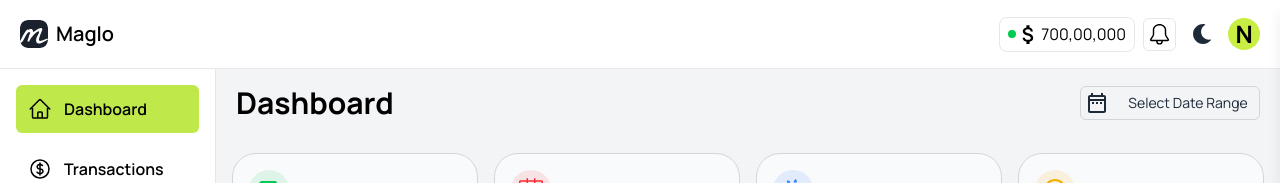
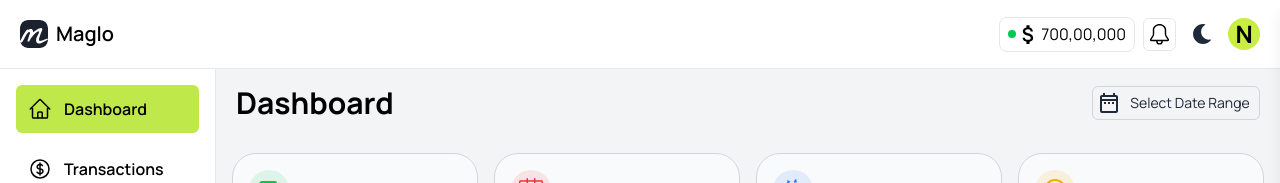
Before and after one commit to viraj00789/passbook-system-react-ts, a React (Vite) app: page / in a window 1280 px wide. Both pictures are taken after typing "name@example.com", "Sample123" into the empty fields and a click on the button "Sign In". Shown: the top 183 px of the page. Built offline with nearby package versions, Linux system fonts and the light colour scheme; what @react-pdf/renderer would draw is missing.

Commit message:
fix: adjust width and margin for date range selection prompt in GlobalFilter

```diff
--- a/src/components/dashboard/Filters/GlobalFilter.tsx
+++ b/src/components/dashboard/Filters/GlobalFilter.tsx
@@ -36,7 +36,7 @@ export function Filter() {
     <div className="relative">
       <div
         className={`flex justify-between items-center border p-1 border-gray-300 dark:border-gray-600 rounded-md ${
-          range?.start && range?.end ? "w-fit" : "w-45"
+          range?.start && range?.end ? "w-fit" : "w-42"
         }`}
         onMouseDown={(e) => {
           e.stopPropagation();
@@ -49,7 +49,7 @@ export function Filter() {
           }
         />
         {!range?.start && !range?.end && (
-          <p className="text-gray-800 dark:text-gray-100 text-sm ml-3">
+          <p className="text-gray-800 dark:text-gray-100 text-sm ml-1">
             Select Date Range
           </p>
         )}
```
